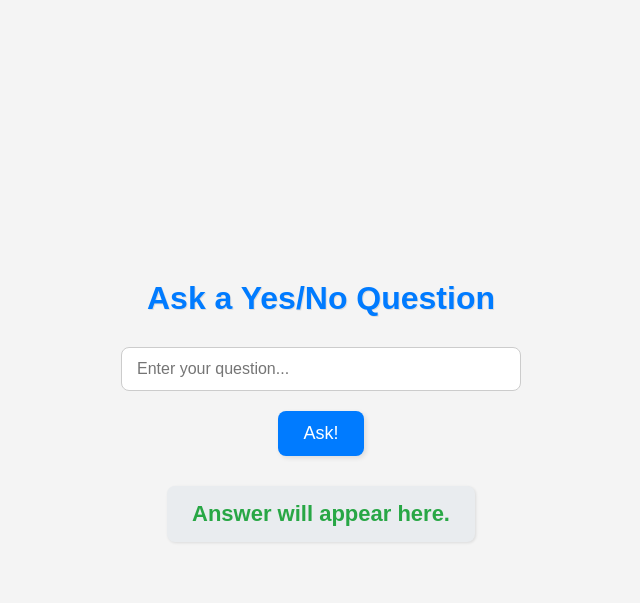
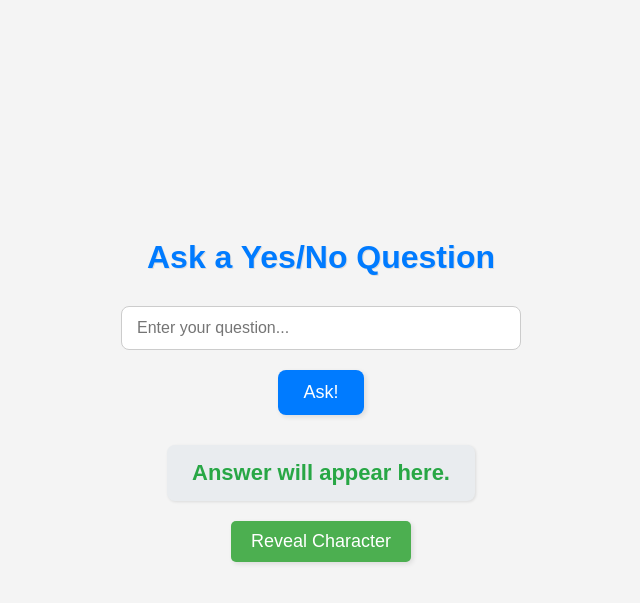
Before and after one commit to gsmafra/reverse-akinator, a Flask app: page / in a window 1280 px wide. Shown: the top 603 px of the page, without its empty margins (319-959 px from the left). Run offline with Flask 3, Linux system fonts and the light colour scheme.

Commit message:
add reveal button

```diff
--- a/app/main.py
+++ b/app/main.py
@@ -70,3 +70,8 @@ def yes_or_no():
     key = "answer" if isinstance(answer, bool) else "error"
     print(answer)
     return jsonify({key: answer})
+
+
+@blueprint.route('/reveal', methods=['GET'])
+def reveal_character():
+    return jsonify({'character': CURRENT_CHARACTER})
--- a/static/css/main.css
+++ b/static/css/main.css
@@ -70,6 +70,7 @@ button:active {
     border-radius: 8px;
     box-shadow: 1px 1px 3px rgba(0, 0, 0, 0.1);
     text-align: center;
+    margin-bottom: 20px;
 }
 
 #answer-container.error {
@@ -97,3 +98,18 @@ button:active {
         padding: 12px 20px;
     }
 }
+
+#reveal-button {
+    background-color: #4CAF50;
+    color: #fff;
+    padding: 10px 20px;
+    border: none;
+    border-radius: 5px;
+    cursor: pointer;
+}
+
+#revealed-character {
+    font-size: 24px;
+    font-weight: bold;
+    margin-top: 20px;
+}
--- a/static/js/main.js
+++ b/static/js/main.js
@@ -71,3 +71,12 @@ function submitQuestion() {
         questionInput.value = ""; // Clear the input field
     });
 }
+
+document.getElementById('reveal-button').addEventListener('click', function() {
+    fetch('/reveal')
+        .then(response => response.json())
+        .then(data => {
+            document.getElementById('revealed-character').textContent = `The character is: ${data.character}`;
+        })
+        .catch(error => console.error('Error:', error));
+});
--- a/templates/index.html
+++ b/templates/index.html
@@ -13,7 +13,8 @@
     <div id="answer-container">
         Answer will appear here.
     </div>
-
+    <button id="reveal-button">Reveal Character</button>
+    <div id="revealed-character"></div>
     <script src="static/js/main.js"></script>
 </body>
 </html>
```
